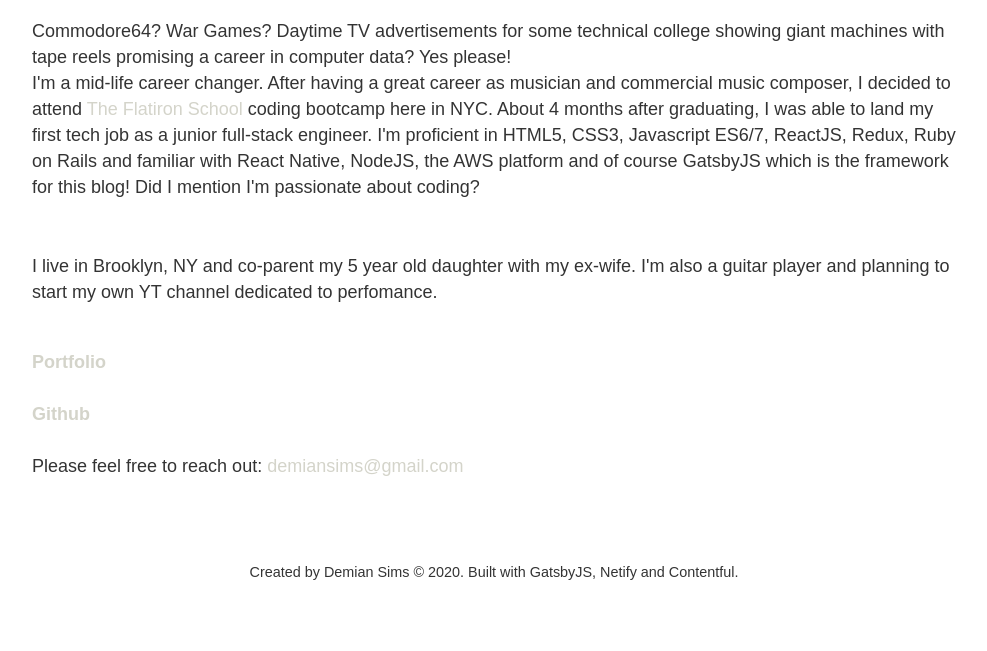
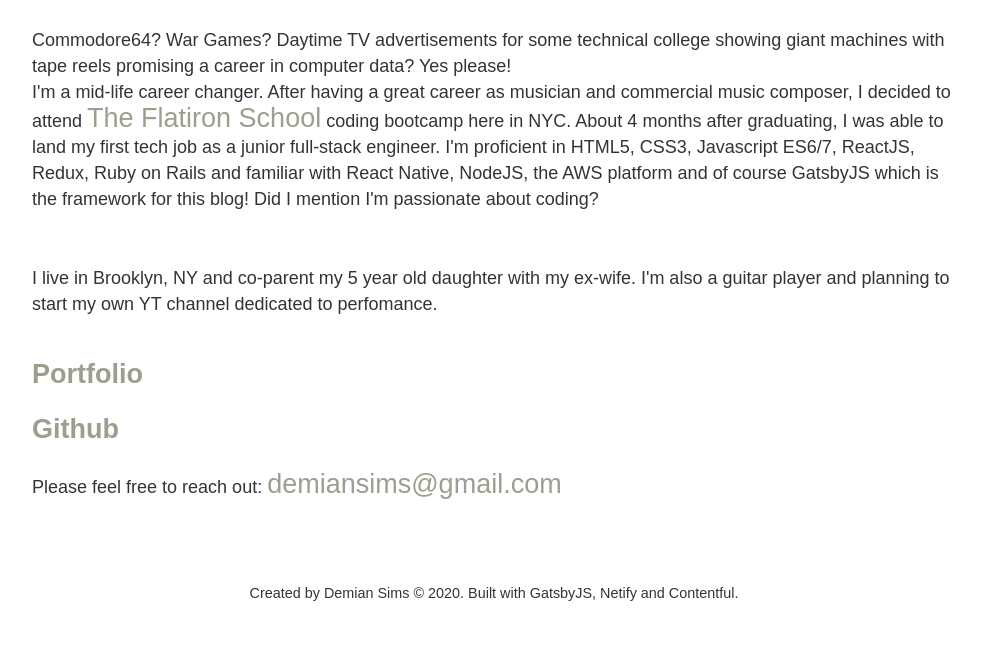
Before and after one commit to dsound-zz/50AndFullStack, a Gatsby site: page /about in a window 1280 px wide. Shown: the part 702-1353 px from the top of the page, without its empty margins (146-1133 px from the left). Before the commit the page ends 1332 px from the top, so only its background shows below. Built offline with nearby package versions, Linux system fonts and the light colour scheme; Gatsby itself is replaced by a stand-in of ours.

Commit message:
fixed pages

```diff
--- a/src/components/layout.module.scss
+++ b/src/components/layout.module.scss
@@ -49,5 +49,5 @@ a:hover {
 }
 
 a:visited {
-    color: #d4d4ca;
+    color: #eeeee2;
 }
--- a/src/pages/about.module.scss
+++ b/src/pages/about.module.scss
@@ -3,3 +3,16 @@
     display: inline-block;
     margin-bottom: 1em;
 }
+
+a {
+    color: rgb(155, 160, 142);
+    font-size: 1.5em;
+}
+
+a:hover {
+    color: rgba(155, 160, 142, 0.411);
+}
+
+a:visited {
+    color: rgb(155, 160, 142);
+}
```
